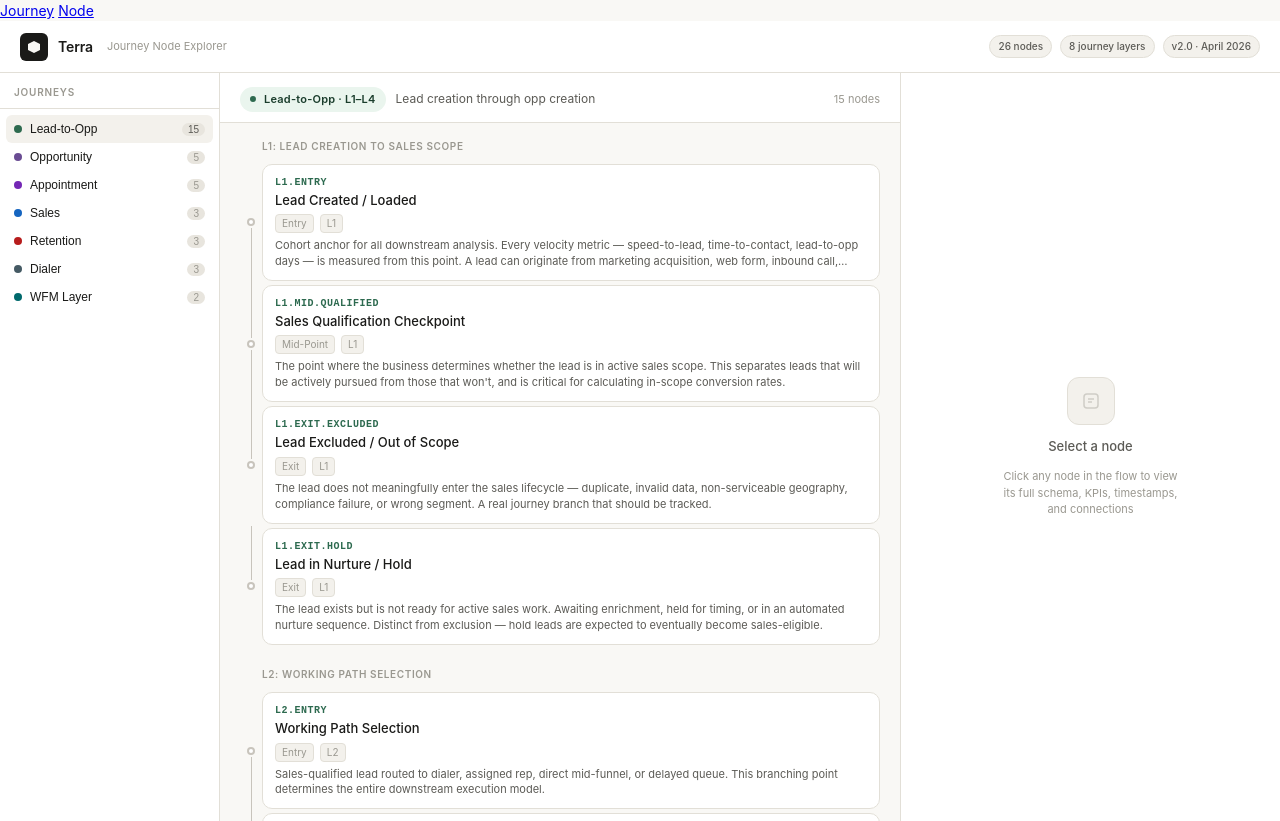
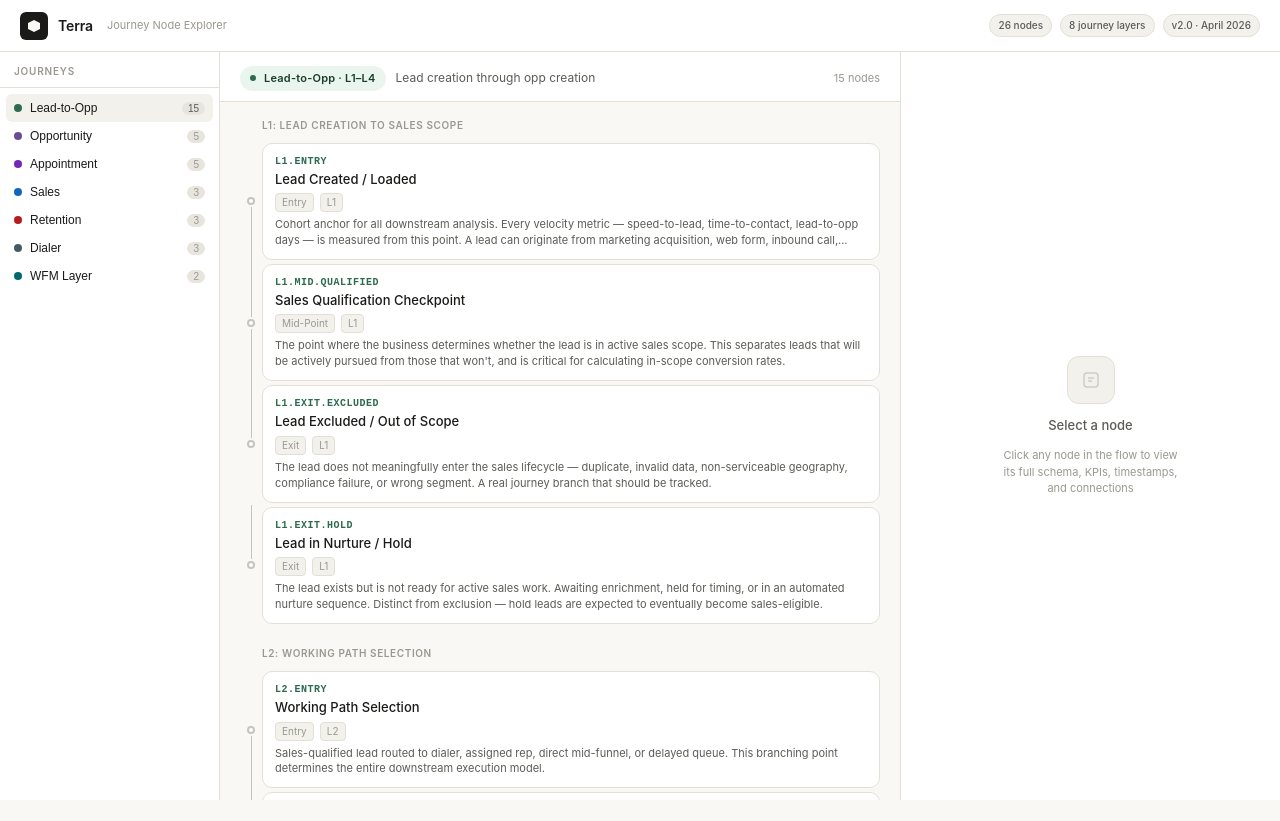
Before and after one commit to gauravraghuvanshi04-sys/gauravraghuvanshi04, a plain HTML site: page terra_node_explorer.html in a window 1280 px wide. After the commit the page ends 800 px from the top, so only its background shows below. Drawn offline with Linux system fonts and the light colour scheme.

Commit message:
Update terra_node_explorer.html

```diff
--- a/terra_node_explorer.html
+++ b/terra_node_explorer.html
@@ -1,9 +1,3 @@
-<nav>
-  <a href="index.html">Journey</a>
-  <a href="terra_node_explorer.html">Node</a>
-</nav>
-
-
 <!DOCTYPE html>
 <html lang="en">
 <head>
@@ -142,6 +136,8 @@ html,body{height:100%;background:var(--bg);color:var(--text);font-family:var(--f
 ::-webkit-scrollbar-track{background:transparent}
 ::-webkit-scrollbar-thumb{background:var(--border2);border-radius:4px}
 </style>
+
+<link rel="stylesheet" href="terra_layout_overrides.css"/>
 </head>
 <body>
 <div class="app">
```
